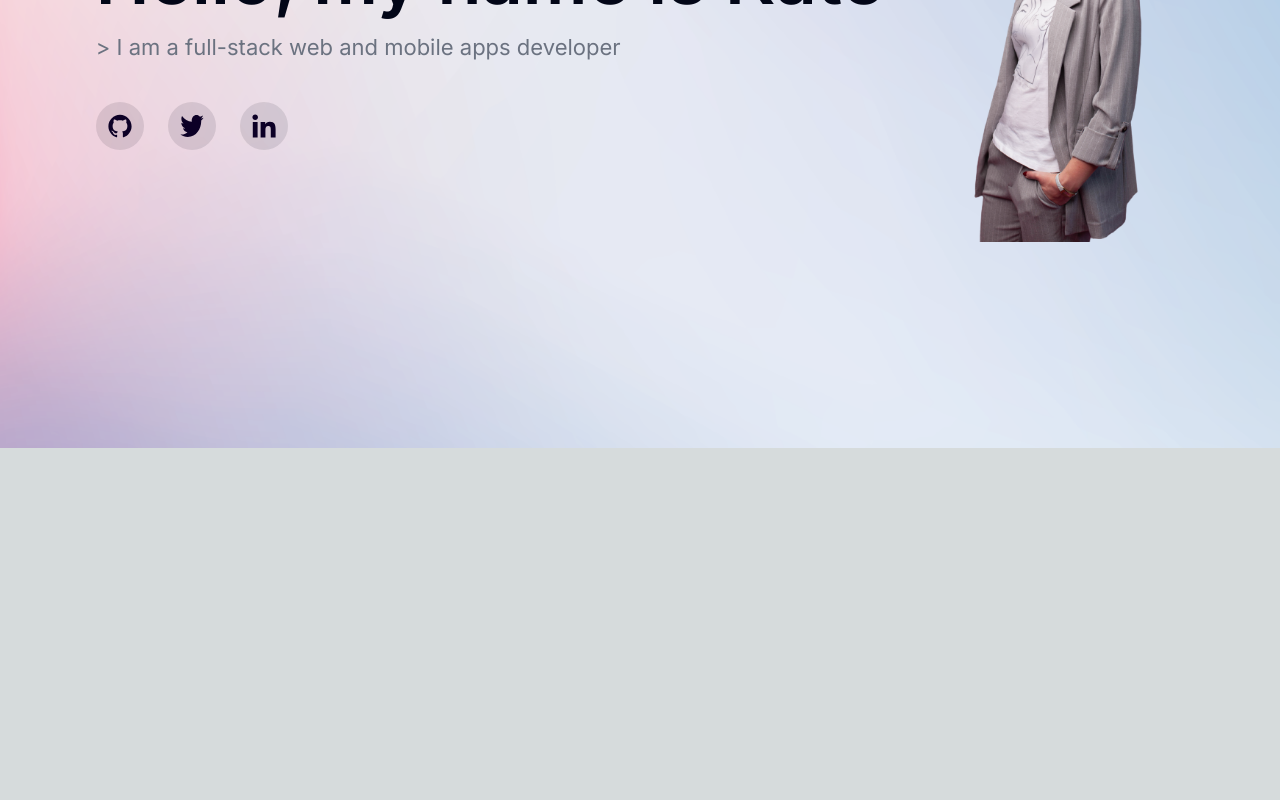
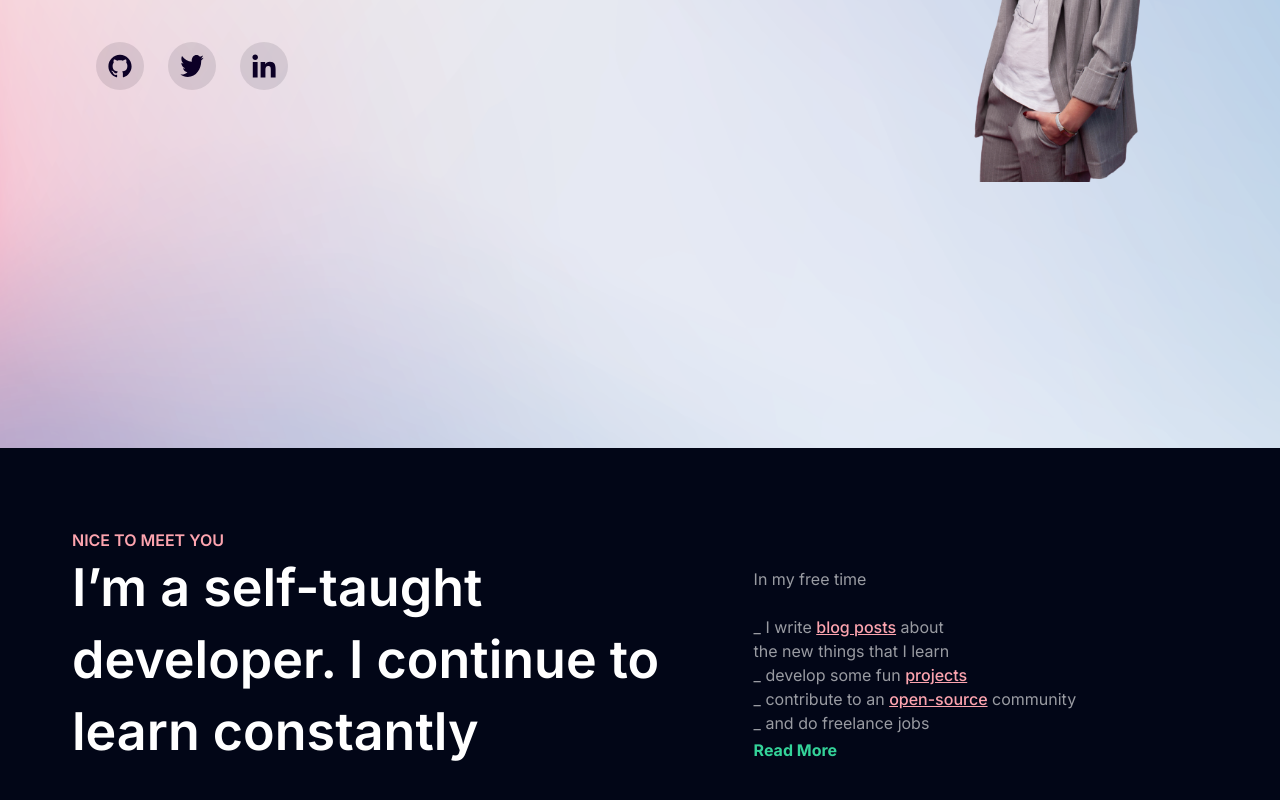
Before and after one commit to KaterinaLupacheva/ramonak.io, a Next.js app: page / in a window 1280 px wide. Shown: the part 352-1152 px from the top of the page. Before the commit the page ends 800 px from the top, so only its background shows below. Built offline with nearby package versions, Linux system fonts and the light colour scheme.

Commit message:
Update Navbar and add NiceToMeetYou component

```diff
--- a/app/components/Navbar.tsx
+++ b/app/components/Navbar.tsx
@@ -27,7 +27,7 @@ export function Navbar() {
     regular: "text-slate-900",
   };
   return (
-    <nav className="mb-16 tracking-tight h-[80px] sticky w-full top-0">
+    <nav className="mb-1 h-[80px] sticky w-full top-0 z-20">
       <div className="max-w-screen-xl flex items-center justify-between mx-auto p-4">
         <Link
           href="/"
--- /dev/null
+++ b/app/components/NiceToMeetYou.tsx
@@ -0,0 +1,53 @@
+export default function NiceToMeetYou() {
+  return (
+    <div className="w-full h-[380px] py-20 bg-slate-950 flex-col justify-start items-center gap-16 inline-flex px-10">
+      <div className="h-[213px] px-8 flex-col justify-start items-start flex">
+        <div className="text-rose-300 text-base font-semibold font-['Inter'] uppercase leading-normal">
+          Nice to meet you
+        </div>
+        <div className="self-stretch justify-start items-center inline-flex">
+          <div className="w-3/5 text-white text-[52px] font-semibold font-['Inter'] leading-[72px]">
+            I’m a self-taught developer. I continue to learn constantly{" "}
+          </div>
+          <div className="w-2/5 pt-3 flex-col justify-start items-start inline-flex">
+            <div className="self-stretch">
+              <span className="text-white text-opacity-60 text-base font-['Fira Code']">
+                In my free time
+                <br />
+                <br />_ I write{" "}
+              </span>
+              <span className="text-rose-300 text-base font-medium font-['Fira Code'] underline">
+                blog posts
+              </span>
+              <span className="text-white text-opacity-60 text-base font-['Fira Code']">
+                {" "}
+                about <br />
+                the new things that I learn
+                <br />_ develop some fun{" "}
+              </span>
+              <span className="text-rose-300 text-base font-medium font-['Fira Code'] underline">
+                projects
+                <br />
+              </span>
+              <span className="text-white text-opacity-60 text-base font-['Fira Code']">
+                _ contribute to an{" "}
+              </span>
+              <span className="text-rose-300 text-base font-medium font-['Fira Code'] underline">
+                open-source
+              </span>
+              <span className="text-white text-opacity-60 text-base font-['Fira Code']">
+                {" "}
+                community
+                <br />_ and do freelance jobs
+              </span>
+            </div>
+            <div className="text-emerald-400 text-base font-bold font-['Inter'] leading-[30px]">
+              {" "}
+              Read More
+            </div>
+          </div>
+        </div>
+      </div>
+    </div>
+  );
+}
--- a/app/page.tsx
+++ b/app/page.tsx
@@ -1,9 +1,11 @@
 import Image from "next/image";
 import { Navbar } from "./components/Navbar";
 import Social from "./components/Social";
+import NiceToMeetYou from "./components/NiceToMeetYou";
 
 export default function Home() {
   return (
+    <div>
       <div className="relative h-screen flex flex-col items-center px-10">
         <Image alt="background image" src="/Background.png" fill />
         <Navbar />
@@ -25,5 +27,7 @@ export default function Home() {
           />
         </div>
       </div>
+      <NiceToMeetYou />
+    </div>
   );
 }
```
Lines whose indentation alone changed are shown as unchanged.
